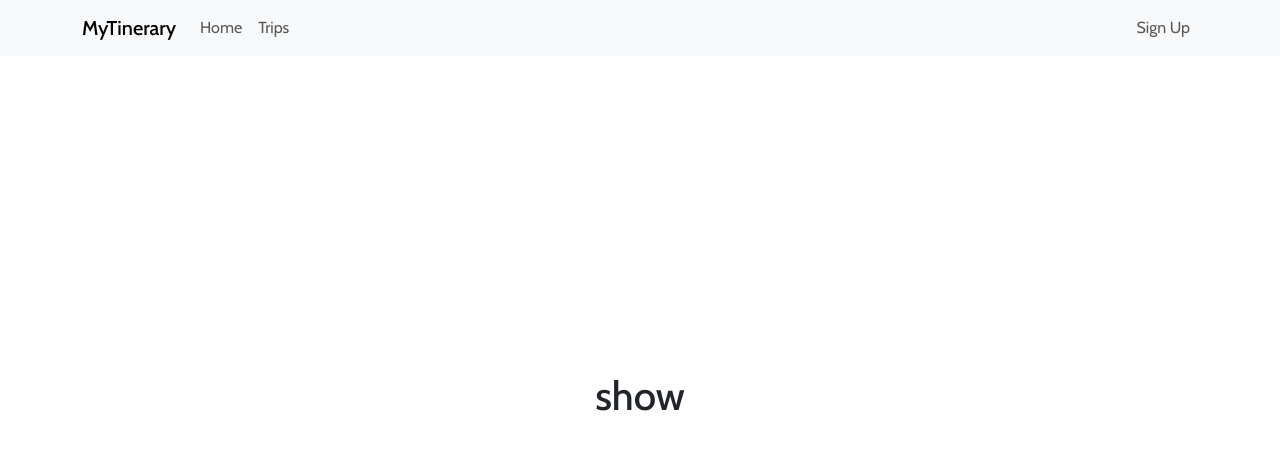
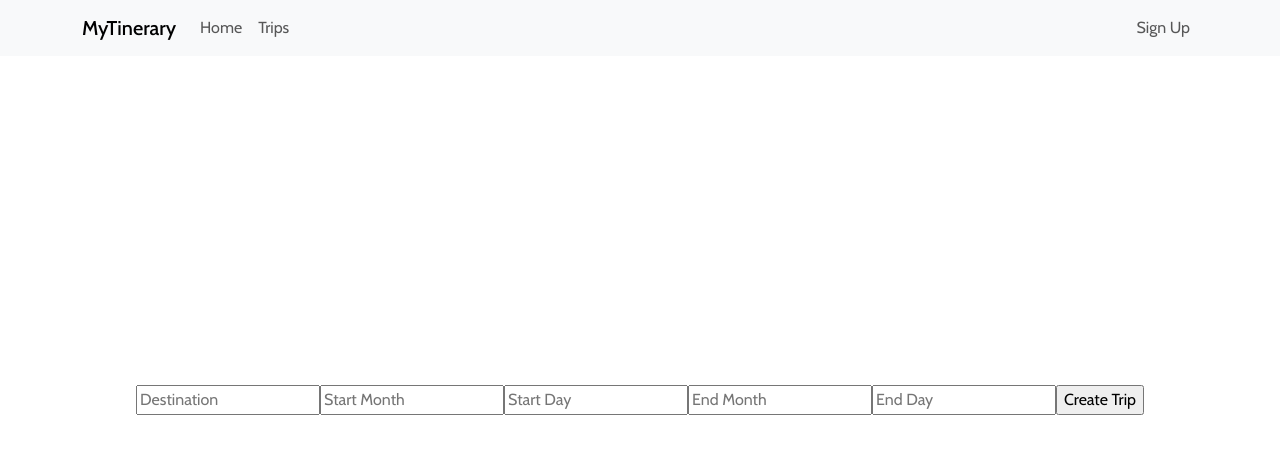
Before and after one commit to mytineraryapp/mytinerary_frontend, a React (Vite) app: page /trips/add in a window 1280 px wide. Shown: the top 454 px of the page. Built offline with nearby package versions, Linux system fonts and the light colour scheme; no server answers; a web font is replaced by a local one.

Commit message:
form for adding new trips works, redirects

```diff
--- a/src/components/Home.jsx
+++ b/src/components/Home.jsx
@@ -1,9 +1,10 @@
 import { useEffect, useState } from "react";
 import { Route, Routes } from "react-router-dom";
 import Index from "../pages/Index";
+import TripForm from "./TripForm";
 import Show from "../pages/Show";
 import Register from "./Register";
-import "../App.css"
+import "../App.css";
 
 function Home(props) {
   const [trips, setTrips] = useState(null);
@@ -36,10 +37,11 @@ function Home(props) {
       <Routes>
         <Route
           path="/trips"
-          element={<Index trips={trips} createTrips={createTrips} />}
+          element={<Index trips={trips} />}
         />
         <Route path="/trips/:id" element={<Show />} />
-        <Route path="/register" element={<Register />}/>
+        <Route path="/trips/add" element={<TripForm createTrips={createTrips}/>} />
+        <Route path="/register" element={<Register />} />
       </Routes>
     </main>
   );
--- /dev/null
+++ b/src/components/TripForm.jsx
@@ -0,0 +1,77 @@
+import React from "react";
+import { useState } from "react";
+import { useNavigate } from "react-router-dom";
+
+const TripForm = (props) => {
+  const [newForm, setNewForm] = useState({
+    destination: "",
+    startMonth: "",
+    startDay: "",
+    endMonth: "",
+    endDay: "",
+  });
+
+  const navigate = useNavigate();
+
+  const handleChange = (event) => {
+    setNewForm({ ...newForm, [event.target.name]: event.target.value });
+  };
+
+  const handleSubmit = (event) => {
+    event.preventDefault();
+    props.createTrips(newForm);
+    setNewForm({
+      destination: "",
+      startMonth: "",
+      startDay: "",
+      endMonth: "",
+      endDay: "",
+    });
+    navigate("/trips");
+  };
+
+  return (
+    <section>
+      <form onSubmit={handleSubmit}>
+        <input
+          type="text"
+          value={newForm.destination}
+          name="destination"
+          placeholder="Destination"
+          onChange={handleChange}
+        />
+        <input
+          type="text"
+          value={newForm.startMonth}
+          name="startMonth"
+          placeholder="Start Month"
+          onChange={handleChange}
+        />
+        <input
+          type="text"
+          value={newForm.startDay}
+          name="startDay"
+          placeholder="Start Day"
+          onChange={handleChange}
+        />
+        <input
+          type="text"
+          value={newForm.endMonth}
+          name="endMonth"
+          placeholder="End Month"
+          onChange={handleChange}
+        />
+        <input
+          type="text"
+          value={newForm.endDay}
+          name="endDay"
+          placeholder="End Day"
+          onChange={handleChange}
+        />
+        <input type="submit" value="Create Trip" />
+      </form>
+    </section>
+  );
+};
+
+export default TripForm;
--- a/src/pages/Index.jsx
+++ b/src/pages/Index.jsx
@@ -3,39 +3,14 @@ import { Link } from "react-router-dom";
 import { Spinner } from "react-bootstrap";
 import { Button, Card } from "react-bootstrap";
 import "./index.css";
-import "../App.css"
+import "../App.css";
 
 const Index = (props) => {
-  const [newForm, setNewForm] = useState({
-    destination: "",
-    startMonth: "",
-    startDay: "",
-    endMonth: "",
-    endDay: "",
-  });
-
-  const handleChange = (event) => {
-    setNewForm({ ...newForm, [event.target.name]: event.target.value });
-  };
-
-  const handleSubmit = (event) => {
-    event.preventDefault();
-    props.createTrips(newForm);
-    setNewForm({
-      destination: "",
-      startMonth: null,
-      startDay: null,
-      endMonth: null,
-      endDay: null,
-    });
-  };
-
-  const loaded = () => {
-    return (
+  const loaded = () => (
     <div className="trips-container">
       {props.trips.map((trip) => (
-          <div key={trip._id} className="trip">
-            <Card style={{ width: "18rem", height: "20rem" }}>
+        <div key={trip._id}>
+          <Card  style={{width: "15rem", height: "12rem" }} className="trip">
             <Card.Body>
               <Card.Title>
                 <Link to={`/trips/${trip._id}`} className="link">
@@ -50,18 +25,24 @@ const Index = (props) => {
           </Card>
         </div>
       ))}
+      <Card style={{width: "15rem", height: "12rem" }} className="trip">
+        <Card.Body>
+          <Link to={`/trips/add`} className="link">
+            <i class="fa-solid fa-circle-plus"></i>
+            <h3>Add</h3>
+          </Link>
+        </Card.Body>
+      </Card>
     </div>
   );
-  };
 
-  const loading = () => {
-    return (
+  const loading = () => (
     <Spinner animation="grow" role="status">
       <span className="visually-hidden">Loading...</span>
     </Spinner>
   );
-  };
-  return props.trips ? loaded() : loading();
+
+  return <section>{props.trips ? loaded() : loading()}</section>;
 };
 
 export default Index;
--- a/src/pages/index.css
+++ b/src/pages/index.css
@@ -1,6 +1,9 @@
 .trips-container {
     display: flex;
     justify-content: start;
+    flex-wrap: wrap;
+    padding: 25px;
+    margin: 0 auto;
 }
 
 .link {
```
Lines whose indentation alone changed are shown as unchanged.
